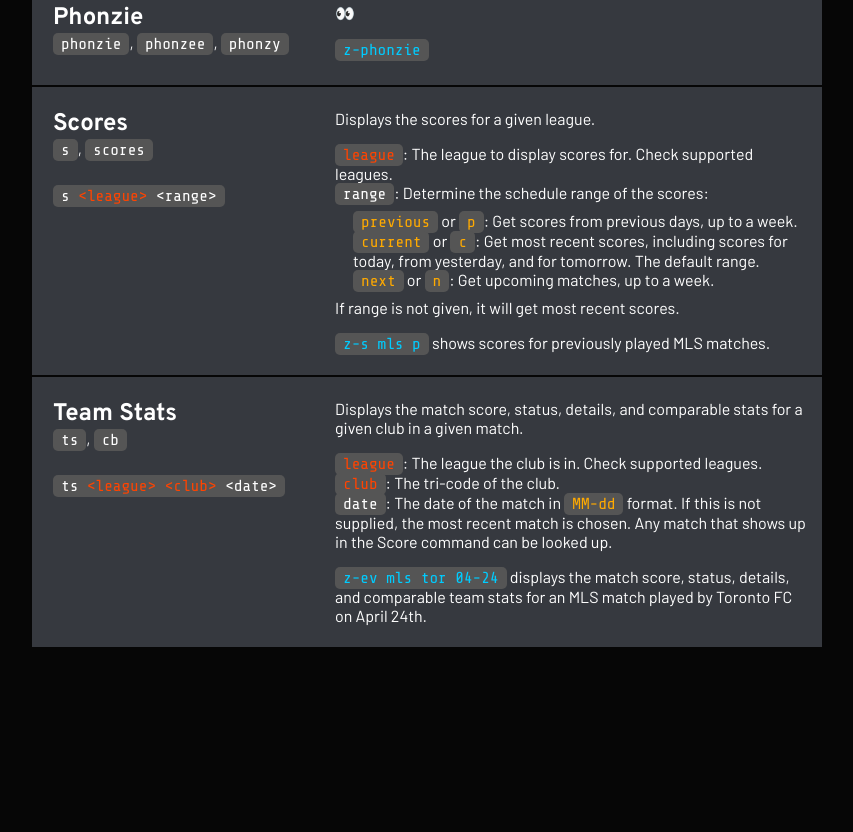
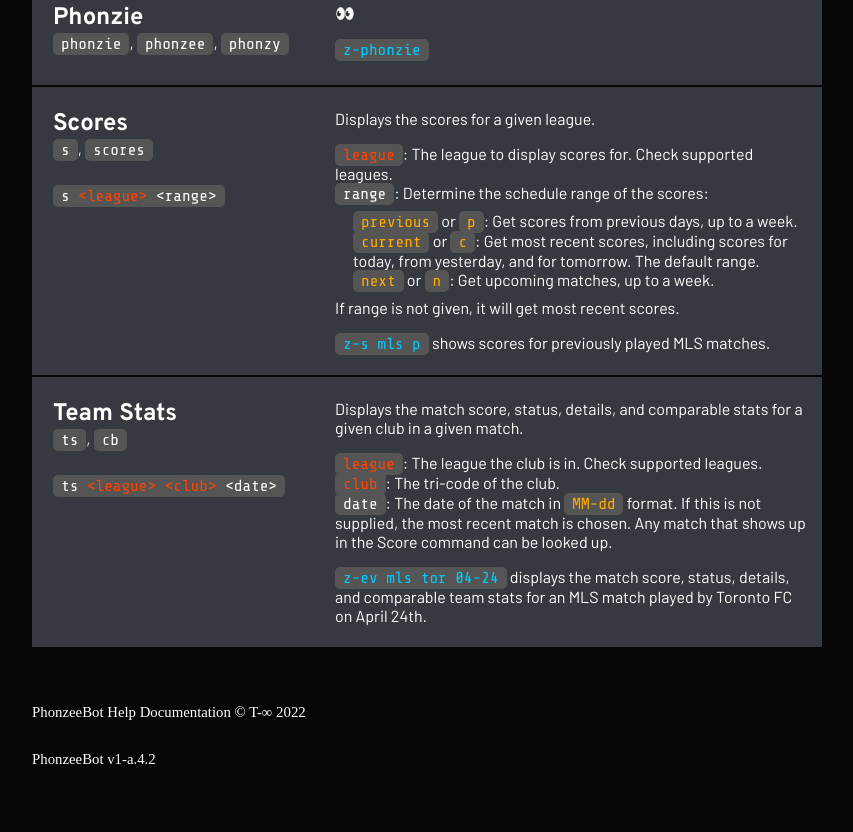
Before and after one commit to Dolcee85/phonzee-bot-help, a Gatsby site: page / in a window 1280 px wide. Shown: the part 910-1742 px from the top of the page, without its empty margins (348-1201 px from the left). Before the commit the page ends 1577 px from the top, so only its background shows below. Built offline with nearby package versions, Linux system fonts and the light colour scheme; Gatsby itself is replaced by a stand-in of ours.

Commit message:
Added footer

```diff
--- a/src/components/layout.js
+++ b/src/components/layout.js
@@ -3,6 +3,8 @@ import style from '../styles/style.scss';
 import icon from '../images/icon.png';
 
 import Navi from './navi';
+
+const phonzeeBotVersion = "PhonzeeBot v1-a.4.2"
 
 export default function Layout ({ title, children}) {
   return (
@@ -21,6 +23,11 @@ export default function Layout ({ title, children}) {
         </div>
       </div>
 
+    <footer>
+      <p>PhonzeeBot Help Documentation &copy; T-&infin; 2022</p>
+      <p>{ phonzeeBotVersion }</p>
+    </footer>
+
     </div>
   )
 }
--- a/src/styles/style.scss
+++ b/src/styles/style.scss
@@ -35,7 +35,7 @@ body {
   // Configure grid
   display: grid;
   grid-template-columns: 250px auto auto;
-  grid-template-rows: auto auto;
+  grid-template-rows: auto auto 150px;
   margin: 0 auto 0 auto;
   gap: 20px;
   max-width: 1080px;
@@ -283,6 +283,18 @@ td {
   font-weight: normal;
 }
 
+/* Footer */
+
+footer {
+  grid-row: 3;
+  grid-column: 2 / 4;
+
+  display: flex;
+  flex-direction: column;
+  padding: 10px;
+  font-size: 0.925rem;
+}
+
 // Mobile View
 @media screen and (max-width: 767px) {
   .content-navi {
```
